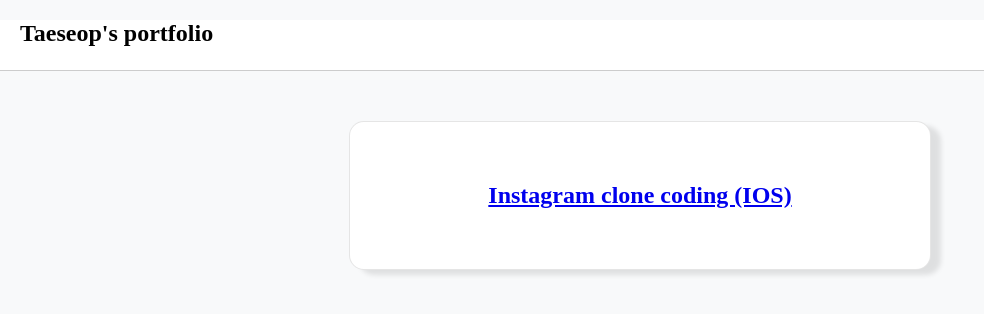
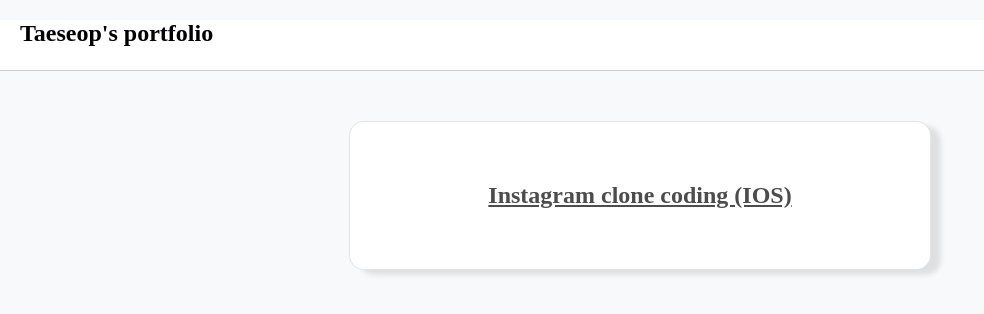
Before and after one commit to Mason3144/portfolio, a React (Create React App) app: page / in a window 1280 px wide. Shown: the top 314 px of the page, without its empty margins (0-984 px from the left). Built offline with nearby package versions, Linux system fonts and the light colour scheme.

Commit message:
Instargram portfolio

```diff
--- a/src/screens/Home.js
+++ b/src/screens/Home.js
@@ -5,6 +5,10 @@
 
 const BigContainer = styled.div``;
 const Container = styled.div``;
+const H2 = styled.h2`
+  color: rgba(0, 0, 0, 0.7);
+  text-decoration: underline;
+`;
 
 export default function Home() {
   return (
@@ -12,8 +16,8 @@
       <Header></Header>
       <Layout>
         <Container>
-          <Link to={"/instagram-clone"}>
-            <h2>Instagram clone coding (IOS)</h2>
+          <Link to={"/instagram-clone"} style={{ textDecoration: "none" }}>
+            <H2>Instagram clone coding (IOS)</H2>
           </Link>
         </Container>
       </Layout>
```
